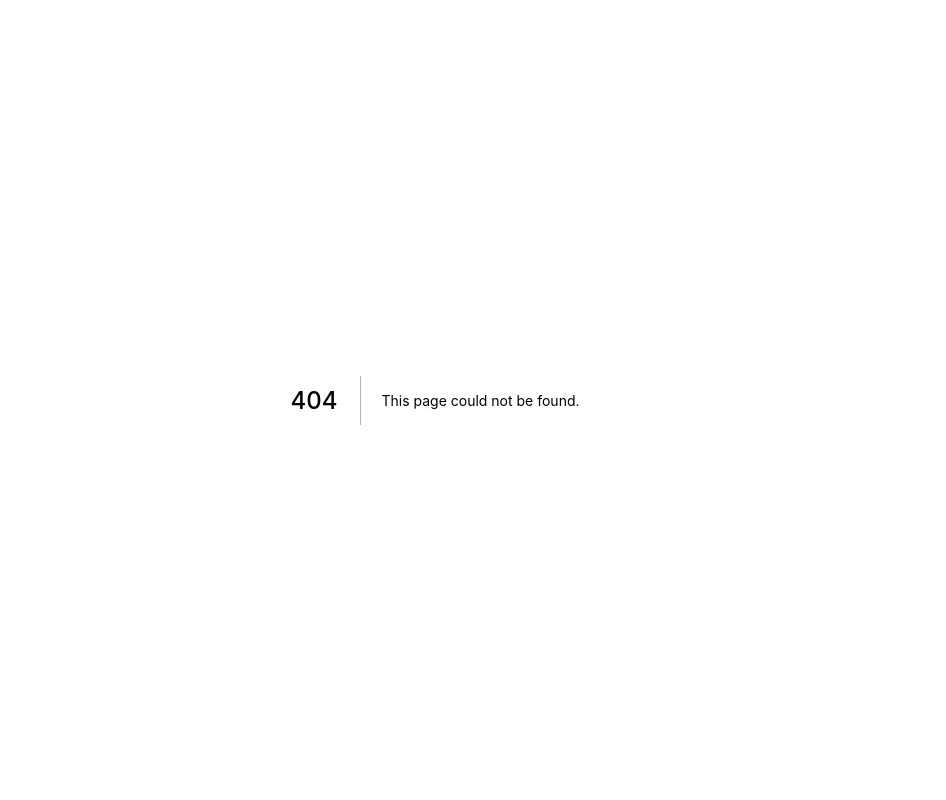
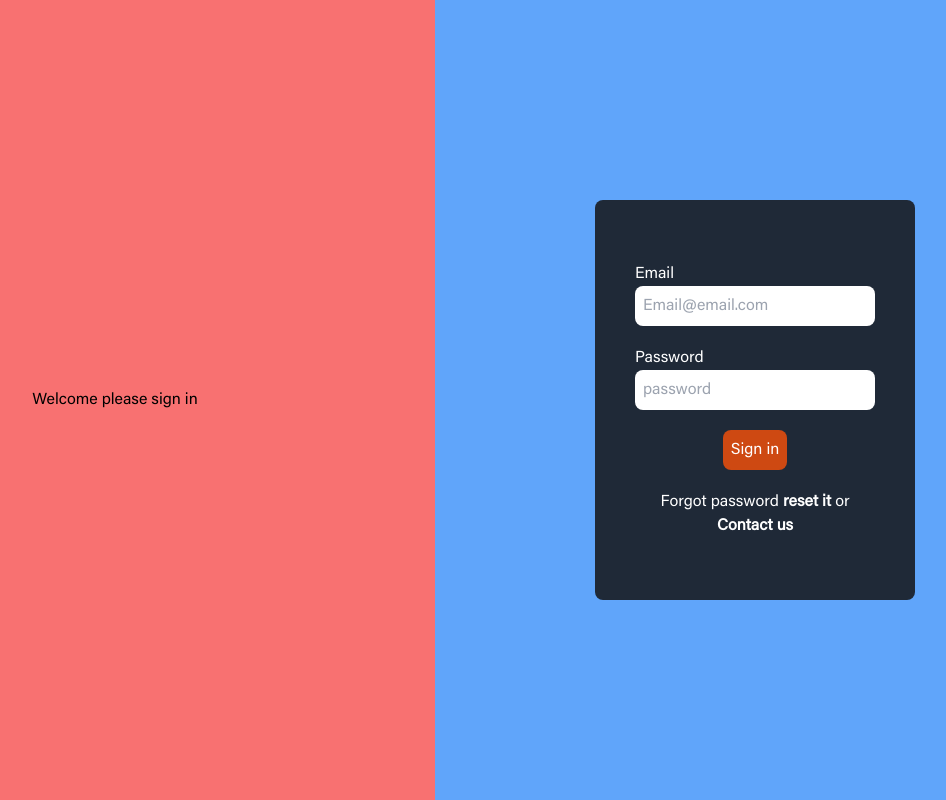
Before and after one commit to Castrosteven/Castroai.com, a Next.js app: page /auth in a window 1280 px wide. Before the commit this address had no page. Shown: the whole page, without its empty margins (205-1151 px from the left). Built offline with nearby package versions, Linux system fonts and the light colour scheme; what aws-amplify would draw is missing.

Commit message:
cognitouser types

```diff
--- /dev/null
+++ b/components/Auth/ResetPassword/index.tsx
@@ -0,0 +1,76 @@
+import { useState } from "react";
+import { Auth } from "aws-amplify";
+
+const ResetPassword = () => {
+  const initialState = {
+    username: "",
+    code: "",
+  };
+  type formType = typeof initialState;
+  const [form, setForm] = useState<formType>(initialState);
+
+  const formHandler = async (e: React.FormEvent<HTMLFormElement>) => {
+    e.preventDefault();
+    try {
+      //   const user = await Auth.({});
+      //   console.log(user);
+    } catch (error) {}
+  };
+  const inputHandler = (
+    e: React.ChangeEvent<HTMLInputElement | HTMLTextAreaElement>
+  ) => {
+    const name = e.target.name;
+    let newState = { ...form };
+    newState[`${name}`] = e.target.value;
+    setForm(newState);
+  };
+
+  return (
+    <form
+      action=""
+      className="bg-gray-800 text-white flex flex-col h-1/2 w-1/2 justify-center items-center space-y-5 rounded-lg"
+      onSubmit={(e) => {
+        formHandler(e);
+      }}
+    >
+      <div className="w-3/4 flex flex-col justify-between ">
+        <label htmlFor="email">Email</label>
+        <input
+          value={form.username}
+          type="email"
+          placeholder="Email@email.com"
+          required
+          className="p-2 rounded-lg"
+          onChange={(e) => inputHandler(e)}
+        />
+      </div>
+      <div className="w-3/4 flex flex-col justify-between ">
+        <label htmlFor="email">Password</label>
+        <input
+          value={form.code}
+          type="password"
+          placeholder="password"
+          required
+          className="p-2 rounded-lg"
+          onChange={(e) => inputHandler(e)}
+        />
+      </div>
+      <div className="w-3/4  text-center">
+        <button
+          type="submit"
+          className="bg-CdarkOrange text-white p-2 rounded-lg"
+        >
+          Sign in
+        </button>
+      </div>
+      <div className="w-3/4  text-center">
+        <span className="text-white">
+          Forgot password <span className="font-semibold">reset it</span> or{" "}
+          {""}
+          <span className="font-semibold">Contact us</span>
+        </span>
+      </div>
+    </form>
+  );
+};
+export default ResetPassword;
--- /dev/null
+++ b/components/Auth/SignInForm/index.tsx
@@ -0,0 +1,83 @@
+import { useState } from "react";
+import { Auth } from "aws-amplify";
+import { CognitoUserInterface } from "@aws-amplify/ui-components";
+
+const SignInForm = () => {
+  const initialState = {
+    username: "",
+    password: "",
+  };
+  type formType = typeof initialState;
+  const [form, setForm] = useState<formType>(initialState);
+
+  const formHandler = async (e: React.FormEvent<HTMLFormElement>) => {
+    e.preventDefault();
+    try {
+      const user: CognitoUserInterface = await Auth.signIn(form);
+      console.log(user);
+      const { challengeName } = user;
+      if (challengeName === "NEW_PASSWORD_REQUIRED") {
+        console.log("NEED TO CHANGE PASSWORD with respondToAuthChallenge");
+      }
+    } catch (error) {}
+  };
+  const inputHandler = (
+    e: React.ChangeEvent<HTMLInputElement | HTMLTextAreaElement>
+  ) => {
+    const name = e.target.name;
+    let newState = { ...form };
+    newState[`${name}`] = e.target.value;
+    setForm(newState);
+  };
+
+  return (
+    <form
+      action=""
+      className="bg-gray-800 text-white flex flex-col h-1/2 w-1/2 justify-center items-center space-y-5 rounded-lg"
+      onSubmit={(e) => {
+        formHandler(e);
+      }}
+    >
+      <div className="w-3/4 flex flex-col justify-between ">
+        <label htmlFor="email">Email</label>
+        <input
+          value={form.username}
+          name="username"
+          type="email"
+          placeholder="Email@email.com"
+          required
+          className="p-2 rounded-lg text-black"
+          onChange={(e) => inputHandler(e)}
+        />
+      </div>
+      <div className="w-3/4 flex flex-col justify-between ">
+        <label htmlFor="email">Password</label>
+        <input
+          value={form.password}
+          type="password"
+          name="password"
+          placeholder="password"
+          required
+          className="p-2 rounded-lg text-black"
+          onChange={(e) => inputHandler(e)}
+        />
+      </div>
+      <div className="w-3/4  text-center">
+        <button
+          type="submit"
+          className="bg-CdarkOrange text-white p-2 rounded-lg "
+        >
+          Sign in
+        </button>
+      </div>
+      <div className="w-3/4  text-center">
+        <span className="text-white">
+          Forgot password <span className="font-semibold">reset it</span> or{" "}
+          {""}
+          <span className="font-semibold">Contact us</span>
+        </span>
+      </div>
+    </form>
+  );
+};
+export default SignInForm;
--- a/package.json
+++ b/package.json
@@ -9,6 +9,7 @@
     "codegen": "contentful-typescript-codegen --output @types/generated/contentful.d.ts"
   },
   "dependencies": {
+    "@aws-amplify/ui-components": "^1.9.3",
     "@svgr/webpack": "^5.5.0",
     "@types/nodemailer": "^6.4.4",
     "autoprefixer": "^10.4.0",
--- /dev/null
+++ b/pages/auth/index.tsx
@@ -0,0 +1,18 @@
+import { NextPage } from "next";
+import SignInForm from "../../components/Auth/SignInForm";
+
+const Auth: NextPage = () => {
+  return (
+    <div className="h-screen bg-gray-200 w-full flex">
+      <div className="bg-red-400 w-1/2 flex items-center justify-center">
+        <div>
+          <p>Welcome please sign in </p>
+        </div>
+      </div>
+      <div className="bg-blue-400 w-1/2 flex items-center justify-center">
+        <SignInForm />
+      </div>
+    </div>
+  );
+};
+export default Auth;
--- a/pages/dashboard/Layout/index.tsx
+++ b/pages/dashboard/Layout/index.tsx
@@ -1,7 +1,25 @@
-import { FC } from "react";
+import { FC, useEffect, useState } from "react";
 import SideBar from "./sidebar";
+import { Auth } from "aws-amplify";
 
 const DashboardLayout: FC = ({ children }) => {
+  const [isAuthenticate, setIsAutenticated] = useState(false);
+  const [currentUser, setcurrentUser] = useState(null);
+
+  useEffect(() => {
+    const getUser = async () => {
+      try {
+        const { data } = await Auth.currentAuthenticatedUser();
+        setcurrentUser(data);
+        setIsAutenticated(true);
+      } catch (error) {
+        console.log(error);
+        setIsAutenticated(false);
+      }
+    };
+    getUser();
+  }, []);
+
   return (
     <div className="bg-gray-800 h-screen w-full flex">
       <header className="h-20 bg-gray-200 w-full items-center flex pl-10 pr-10 fixed">
```
Also changed, not shown: 1 other file (tests, documents, lock files or other folders).
